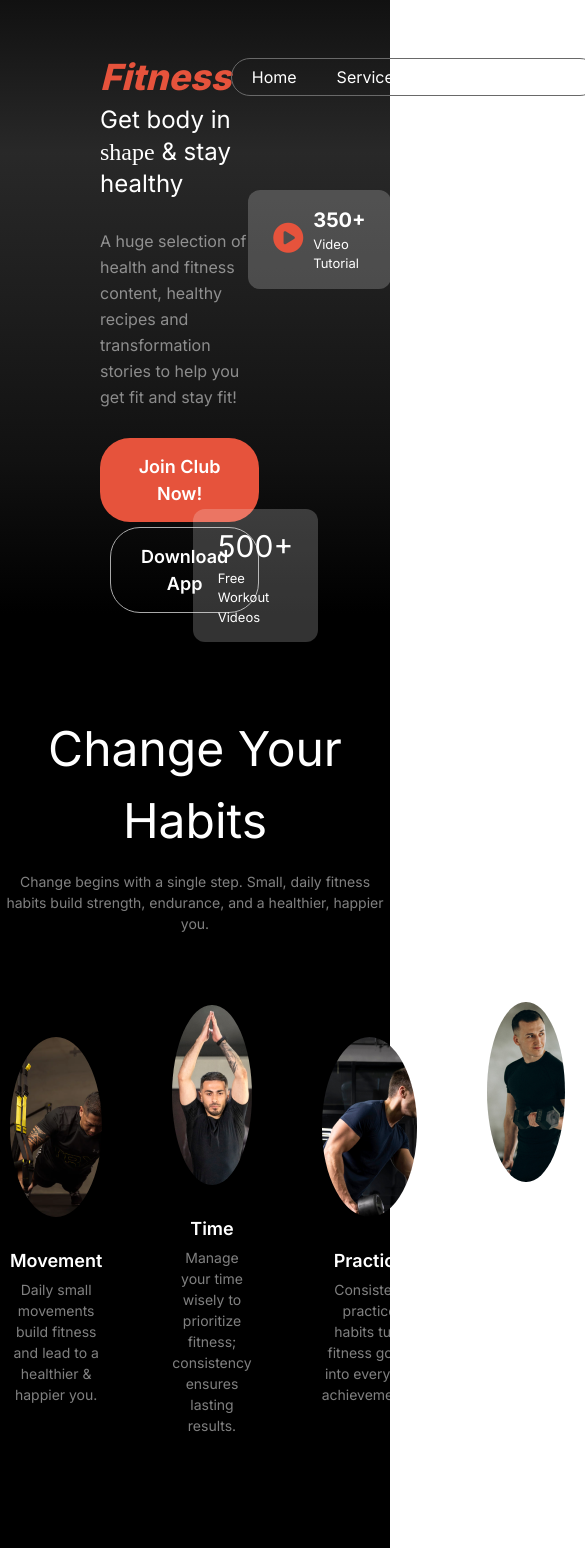
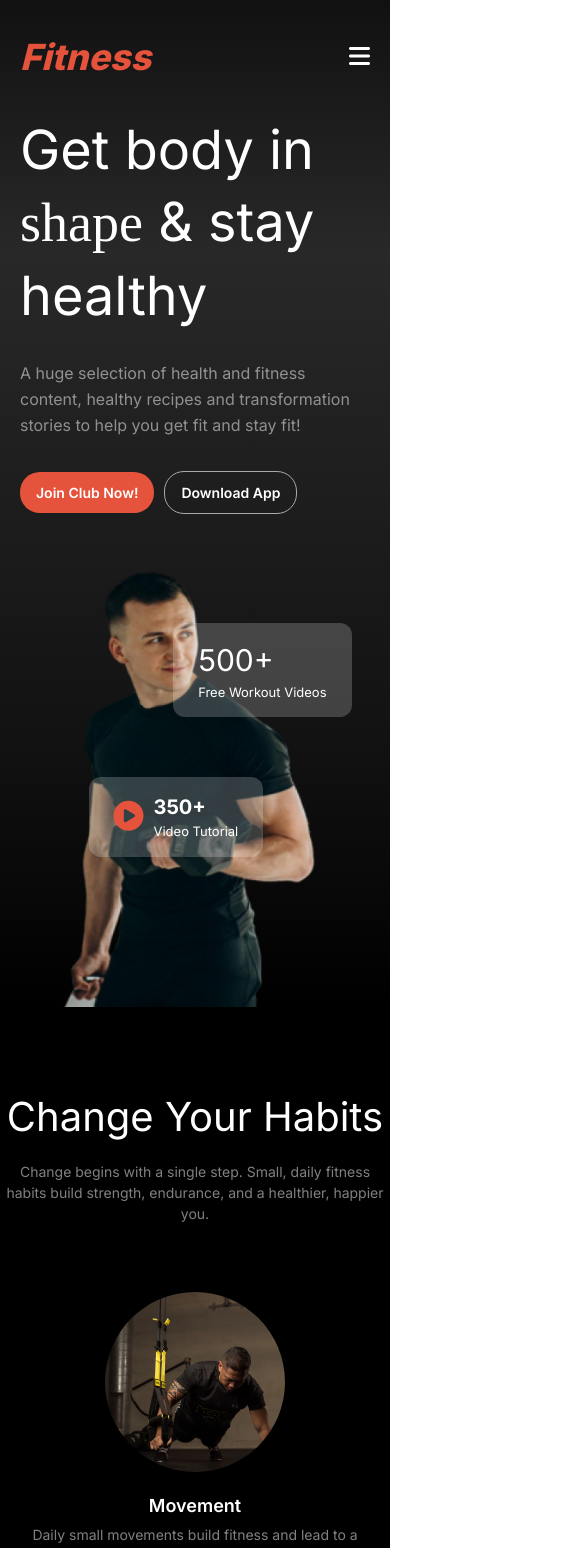
Before and after one commit to mrirakib04/landing-page-3, a React (Vite) app: page / in a window 390 px wide. Shown: the top 1548 px of the page, 585 px wide, since content can reach past the window. Built offline with nearby package versions, Linux system fonts and the light colour scheme; a web font is replaced by a local one.

Commit message:
responsive style added

```diff
--- a/src/App.css
+++ b/src/App.css
@@ -427,6 +427,7 @@ header ul li a:hover {
   background-color: rgb(4, 66, 70);
   transform: skew(-10deg);
   transition: all 0.5s ease;
+  cursor: pointer;
 }
 .additional-item-info {
   border-left: 2px solid grey;
@@ -486,3 +487,174 @@ footer hr {
 .all-footer > p {
   text-align: center;
 }
+
+/* responsive style */
+
+/* responsive design for small device */
+@media screen and (max-width: 576px) {
+  .nav-menu {
+    display: none;
+  }
+  .nav-menu-bar {
+    display: block;
+    font-size: 24px;
+  }
+  .btn-primary {
+    padding: 10px 16px;
+    font-size: 14px;
+    border-radius: 20px;
+  }
+  header {
+    padding: 30px 20px 0;
+  }
+  .banner {
+    grid-template-columns: 1fr;
+  }
+  .banner-content {
+    max-width: 90vw;
+  }
+  .banner-image {
+    max-width: 70vw;
+    margin: 0 auto;
+  }
+  .banner-content h1 {
+    font-size: 54px;
+    margin-top: 30px;
+  }
+  .tutorial {
+    bottom: 150px;
+    left: 30px;
+  }
+  .workout {
+    top: 70px;
+    right: -20px;
+  }
+  section {
+    padding-top: 80px;
+  }
+  .section-title {
+    font-size: 40px;
+  }
+  .habits-content {
+    grid-template-columns: repeat(1, 1fr);
+  }
+  .habits-image-content h4 {
+    margin-top: 20px;
+  }
+  .run {
+    flex-direction: column;
+    gap: 80px;
+  }
+  .exercise-image1,
+  .exercise-image5 {
+    grid-column: 1 / span 5;
+  }
+  .exercise-image2,
+  .exercise-image6 {
+    grid-column: 6 / span 7;
+  }
+  .exercise-image3 {
+    grid-column: 1 / span 6;
+  }
+  .exercise-image4 {
+    grid-column: 7 / span 6;
+  }
+  .training-image-box,
+  .training-image-box img {
+    height: 150px;
+  }
+  .calculator-content {
+    padding: 50px 0;
+    display: grid;
+    grid-template-columns: repeat(1, 1fr);
+    gap: 50px;
+  }
+  .team-members {
+    grid-template-columns: repeat(1, 1fr);
+  }
+  .additional-items {
+    grid-template-columns: repeat(1, 1fr);
+  }
+  .footer-content,
+  .footer-col2 {
+    grid-template-columns: repeat(1, 1fr);
+    gap: 50px;
+  }
+  .footer-col1 {
+    width: 90%;
+  }
+}
+
+/* responsive design for medium device */
+@media screen and (min-width: 576.02px) and (max-width: 992px) {
+  header {
+    padding: 50px 50px 0;
+  }
+  .banner {
+    grid-template-columns: 1fr;
+  }
+  .banner-content {
+    max-width: 80vw;
+  }
+  .banner-image {
+    max-width: 60vw;
+    margin: 0 auto;
+  }
+  .tutorial {
+    bottom: 150px;
+    left: 10px;
+  }
+  .workout {
+    top: 80px;
+    right: -20px;
+  }
+  .habits-content {
+    grid-template-columns: repeat(2, 0.3fr);
+    justify-content: center;
+  }
+  .habits-image-content h4 {
+    margin-top: 20px;
+  }
+  .training-image {
+    grid-template-columns: repeat(13, 1fr);
+  }
+  .exercise-image1 {
+    grid-column: 1 / span 4;
+  }
+  .exercise-image2 {
+    grid-column: 5 / span 5;
+  }
+  .exercise-image3 {
+    grid-column: 10 / span 4;
+  }
+  .exercise-image4 {
+    grid-column: 1 / span 5;
+  }
+  .exercise-image5 {
+    grid-column: 6 / span 4;
+  }
+  .exercise-image6 {
+    grid-column: 10 / span 4;
+  }
+  .training-image-box,
+  .training-image-box img {
+    height: 170px;
+  }
+  .calculator-content {
+    padding: 50px 10px;
+    display: grid;
+    grid-template-columns: repeat(1, 1fr);
+    gap: 50px;
+  }
+  .additional-items {
+    grid-template-columns: repeat(2, 1fr);
+  }
+  .footer-content {
+    width: 80%;
+    grid-template-columns: repeat(1, 1fr);
+    gap: 50px;
+  }
+  .footer-col1 {
+    width: 70%;
+  }
+}
--- a/src/App.jsx
+++ b/src/App.jsx
@@ -248,11 +248,19 @@ function App() {
               </p>
               <div className="input-table">
                 <div className="input-row-col2">
-                  <input type="number" placeholder="Height/cm" />
-                  <input type="number" placeholder="Weight/kg" />
+                  <input
+                    className="px-2"
+                    type="number"
+                    placeholder="Height/cm"
+                  />
+                  <input
+                    className="px-2"
+                    type="number"
+                    placeholder="Weight/kg"
+                  />
                 </div>
                 <div className="input-row-col2">
-                  <input type="number" placeholder="Age" />
+                  <input className="px-2" type="number" placeholder="Age" />
                   <select>
                     <option value="">Gender</option>
                     <option value="">Male</option>
```
